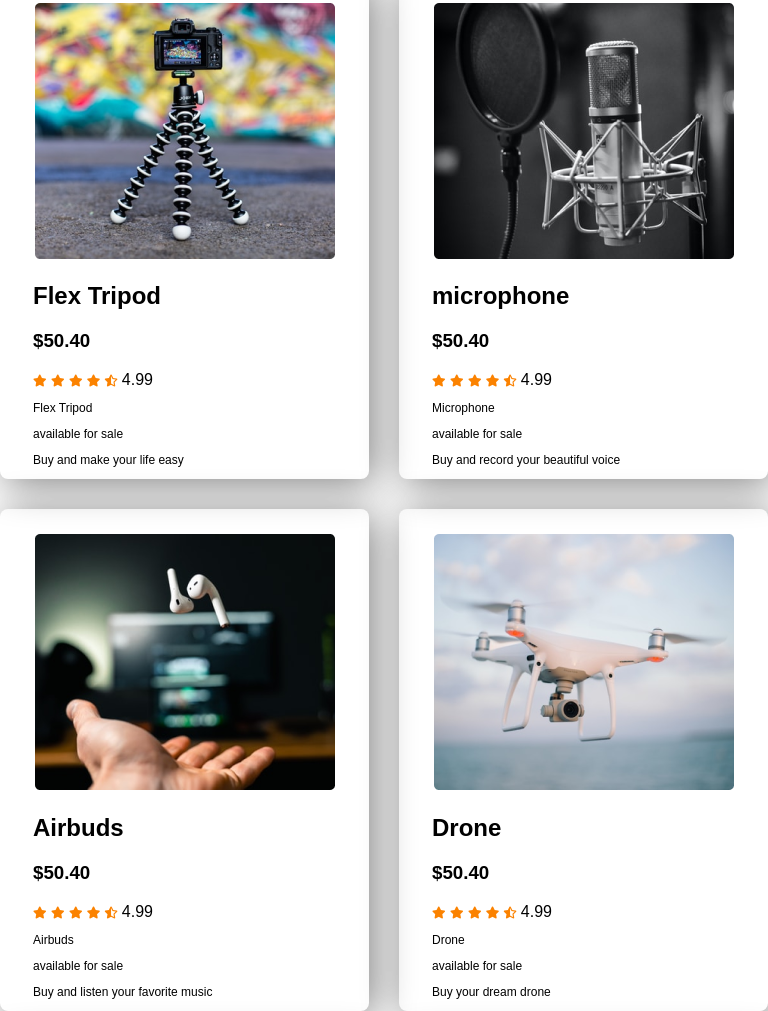
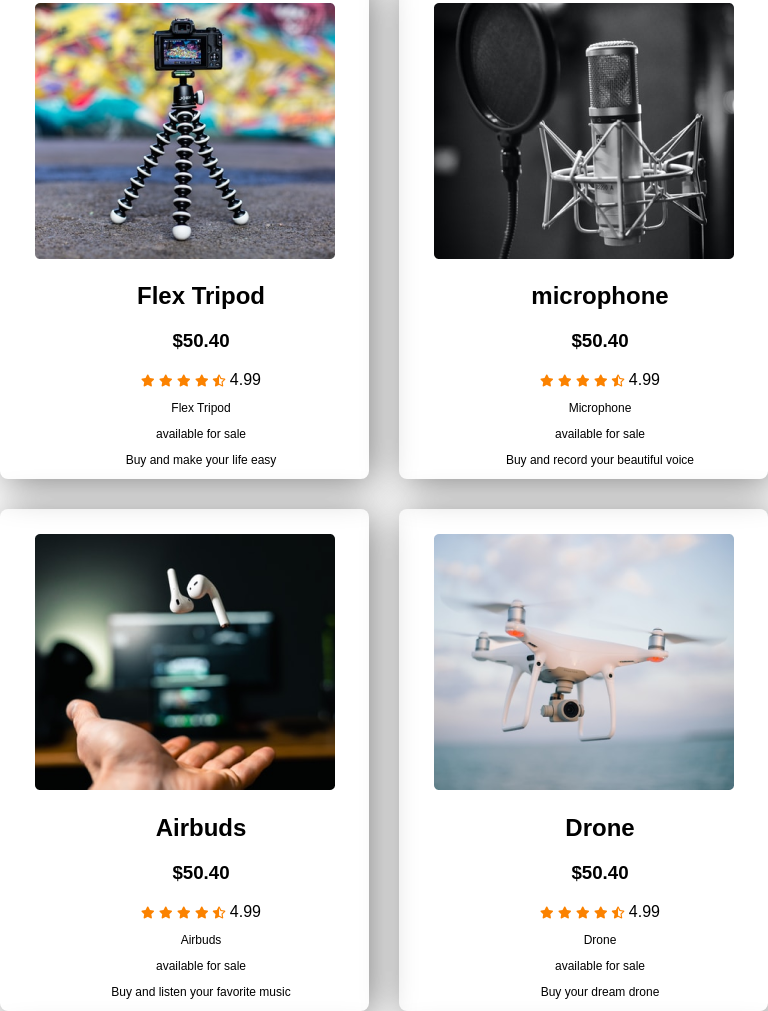
Before and after one commit to ashifanik007/influencer-gears, a plain HTML site: page index.html in a window 768 px wide. Shown: the part 1058-2069 px from the top of the page. Drawn offline with Linux system fonts and the light colour scheme.

Commit message:
all files added

```diff
--- a/style.css
+++ b/style.css
@@ -197,6 +197,9 @@ margin-top: 100px;
         grid-template-columns: repeat(2, 1fr);
         justify-content: center;
     }
+    .item-text {
+        text-align: center;
+    }
     .item-img img {
         padding: 0 25px;
     }
```
